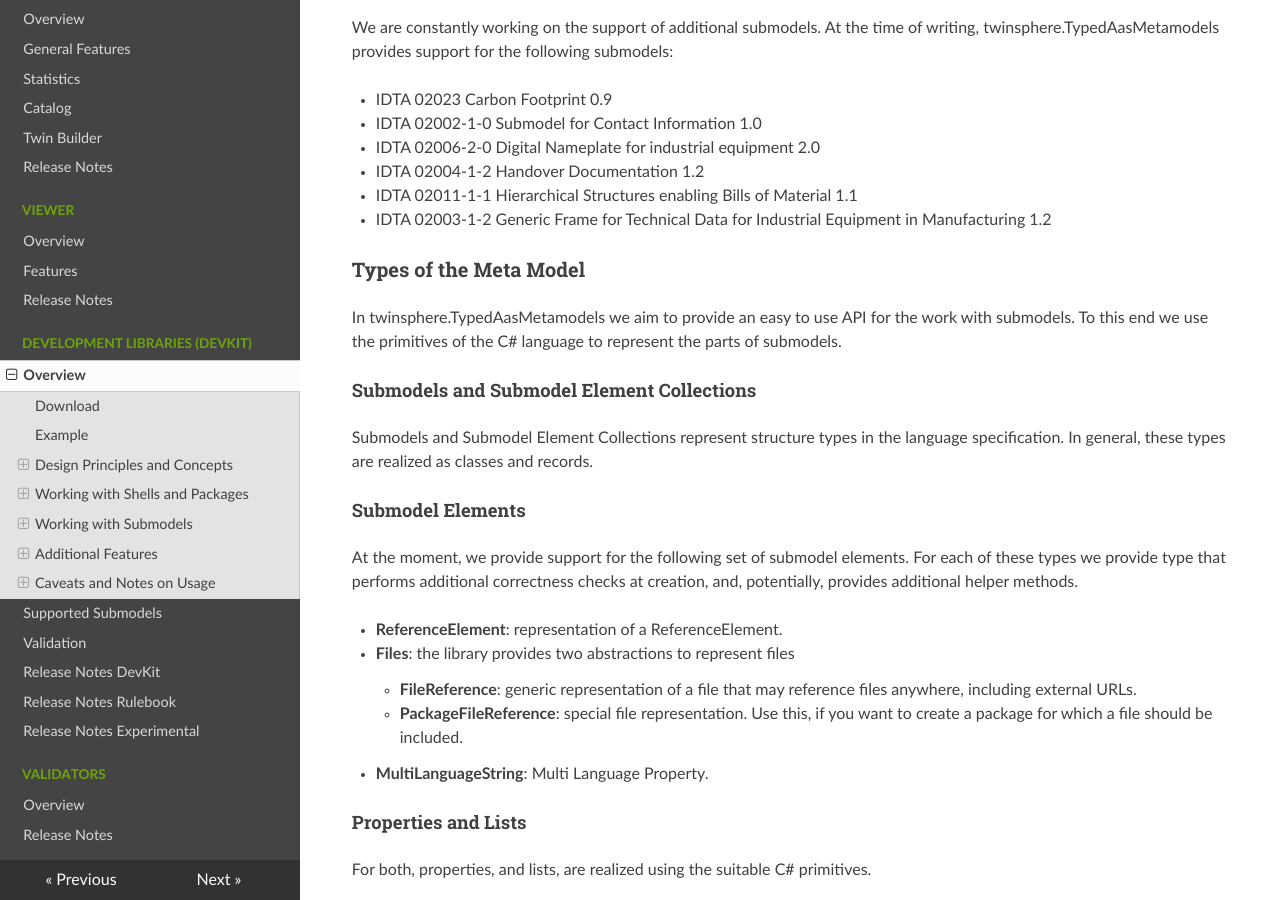
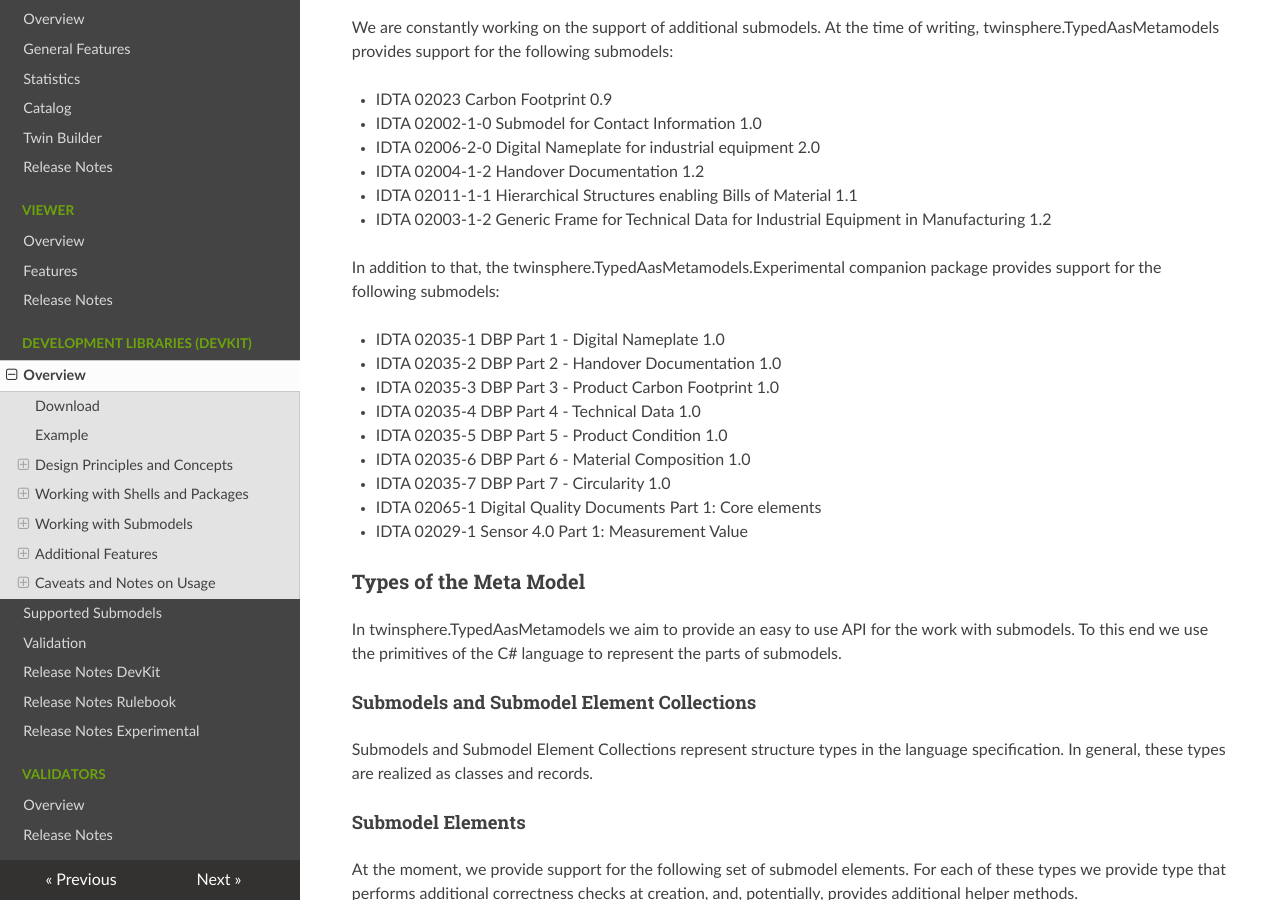
Before and after one commit to twinsphere/twinsphere.github.io, an MkDocs documentation site: the page built from docs/typed-aas-metamodels-overview.md, in a window 1280 px wide and 900 px high, scrolled down 5587 px. Built offline with MkDocs 1.6.1, drawn with Linux system fonts in a browser that asks for light colours; nearby versions of some CDN libraries.

Commit message:
feat(exp): add list of experimental submodels
Add a description of the list of supported submodels in the
twinsphere.TypedAasMetamodels.Experimental companion package.

```diff
--- a/docs/typed-aas-metamodels-overview.md
+++ b/docs/typed-aas-metamodels-overview.md
@@ -305,6 +305,19 @@
 - IDTA 02011-1-1 Hierarchical Structures enabling Bills of Material 1.1
 - IDTA 02003-1-2 Generic Frame for Technical Data for Industrial Equipment in Manufacturing 1.2
 
+In addition to that, the twinsphere.TypedAasMetamodels.Experimental companion package provides support for the following
+submodels:
+
+- IDTA 02035-1 DBP Part 1 - Digital Nameplate 1.0
+- IDTA 02035-2 DBP Part 2 - Handover Documentation 1.0
+- IDTA 02035-3 DBP Part 3 - Product Carbon Footprint 1.0
+- IDTA 02035-4 DBP Part 4 - Technical Data 1.0
+- IDTA 02035-5 DBP Part 5 - Product Condition 1.0
+- IDTA 02035-6 DBP Part 6 - Material Composition 1.0
+- IDTA 02035-7 DBP Part 7 - Circularity 1.0
+- IDTA 02065-1 Digital Quality Documents Part 1: Core elements
+- IDTA 02029-1 Sensor 4.0 Part 1: Measurement Value
+
 ### Types of the Meta Model
 
 In twinsphere.TypedAasMetamodels we aim to provide an easy to use API for the work with submodels. To this end we use
```
